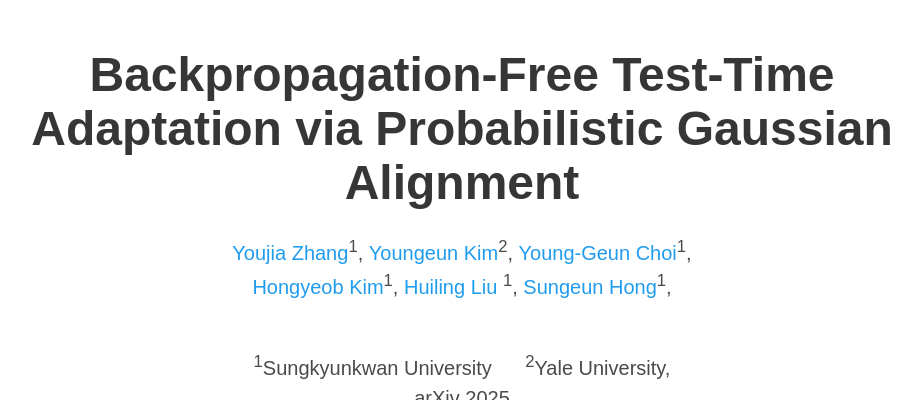
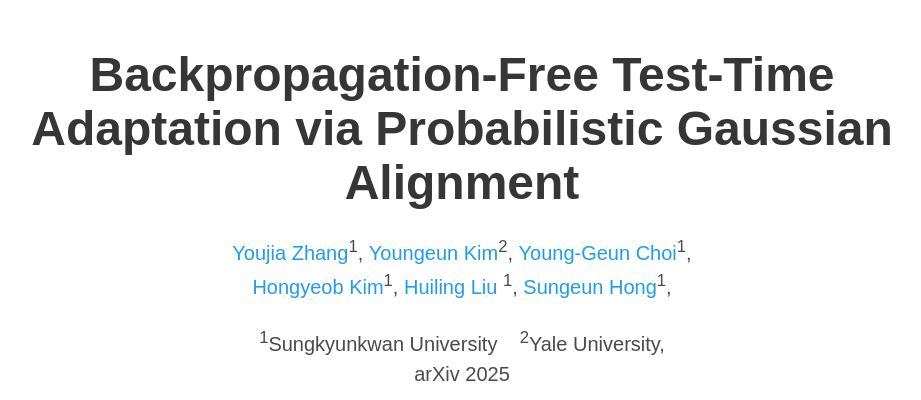
Before and after one commit to AIM-SKKU/ADAPT, a plain HTML site: page index.html in a window 1280 px wide. Shown: the top 400 px of the page, without its empty margins (178-1099 px from the left). Drawn offline with nearby package versions, Linux system fonts and the light colour scheme; some icons are missing; a web font is replaced by a local one.

Commit message:
Update index.html

```diff
--- a/index.html
+++ b/index.html
@@ -62,12 +62,10 @@
           </div>
 
           <br>
-          <br>
-
 
           <div class="is-size-5 publication-authors">
             <span class="author-block"><sup>1</sup>Sungkyunkwan University</span>
-            &nbsp;&nbsp;&nbsp;&nbsp;
+            &nbsp;&nbsp;
             <span class="author-block"><sup>2</sup>Yale University,</span>
             <span class="conference-block"><br>arXiv 2025</span>
           </div>
```
